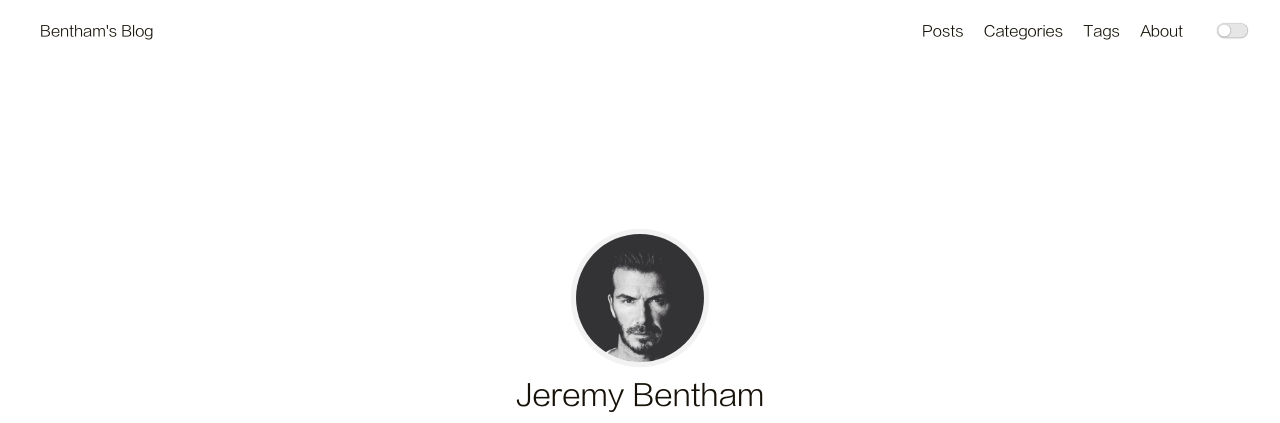
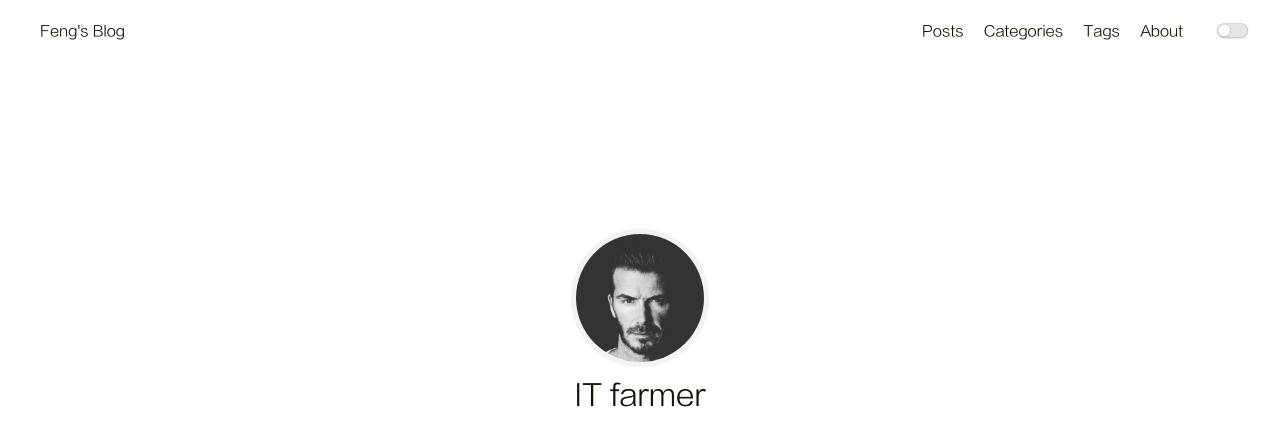
Before and after one commit to JiaJunTien/JiaJunTien.github.io, a plain HTML site: page index.html in a window 1280 px wide. Shown: the top 423 px of the page. Drawn offline with Linux system fonts and the light colour scheme.

Commit message:
Site updated: 2019-09-27 13:37:34

```diff
--- a/index.html
+++ b/index.html
@@ -46,7 +46,7 @@
         <header>
     <nav class="navbar">
         <div class="container">
-            <div class="navbar-header header-logo"><a href="/">Bentham&#39;s Blog</a></div>
+            <div class="navbar-header header-logo"><a href="/">Feng&#39;s Blog</a></div>
             <div class="menu navbar-right">
 
                     <a class="menu-item" href="/archives">Posts</a>
@@ -69,7 +69,7 @@
         <div class="container">
             <div class="navbar-header">
                 <div>
-                    <a href="/">Bentham&#39;s Blog</a><a id="mobile-toggle-theme">·&nbsp;Light</a>
+                    <a href="/">Feng&#39;s Blog</a><a id="mobile-toggle-theme">·&nbsp;Light</a>
                 </div>
                 <div class="menu-toggle" onclick="mobileBtn()">&#9776; Menu</div>
             </div>
@@ -108,7 +108,7 @@
         <div class="avatar">
             <a href="/archives"><img src="/image/avatar.jpeg"></a>
         </div>
-        <div class="nickname">Jeremy Bentham</div>
+        <div class="nickname">IT farmer</div>
         <div class="description"><p>Lorem ipsum dolor sit amet, <strong>consectetur adipiscing elit.</strong> <br>Fusce eget urna vitae velit <em>eleifend interdum at ac</em> nisi.</p>
 </div>
         <div class="links">
```
Also changed, not shown: 2019/09/26/hello-world/index.html (+2 -2 lines), 2019/09/26/hh/index.html (+2 -2 lines), archives/2019/09/index.html (+2 -2 lines), archives/2019/index.html (+2 -2 lines), archives/index.html (+2 -2 lines).
